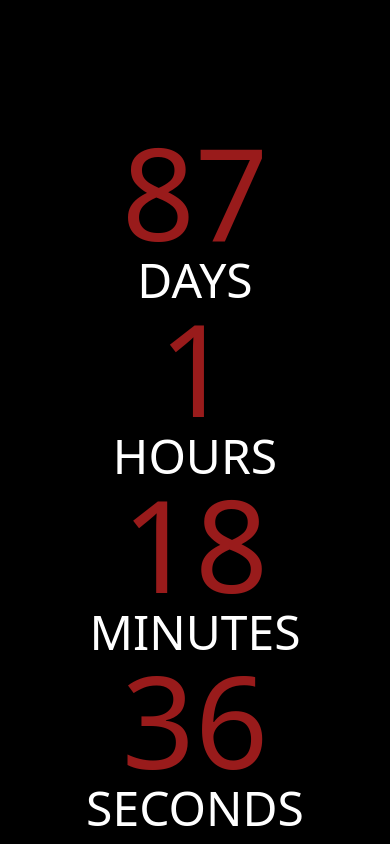
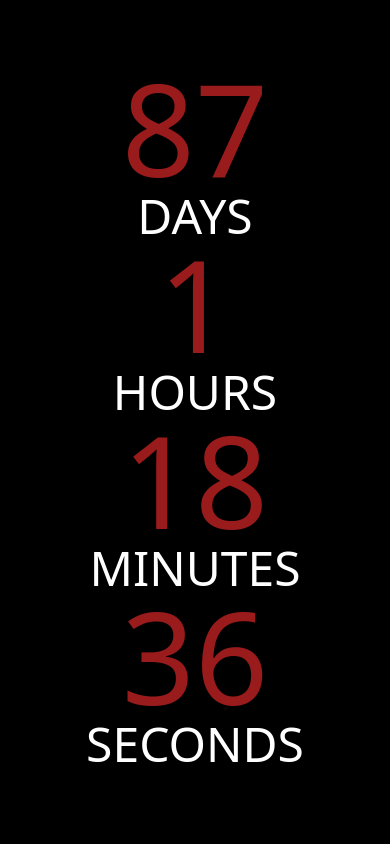
Before and after one commit to matherique/vamos-morar-juntos, a Next.js app: page / in a window 390 px wide. Built offline with nearby package versions, Linux system fonts and the light colour scheme.

Commit message:
style: add marging to mobile view

```diff
--- a/src/pages/index.tsx
+++ b/src/pages/index.tsx
@@ -27,7 +27,7 @@ export default function Home() {
 
   return (
     <div className="w-full h-screen bg-black flex justify-center ">
-      <div className="lg:flex flex-row gap-24 mt-32">
+      <div className="lg:flex flex-row gap-24 lg:mt-32 mt-16">
         <div className="flex flex-col text-center">
           <span className="text-red-800 text-9xl">{days}</span>
           <span className="text-white uppercase text-5xl">Days</span>
```
